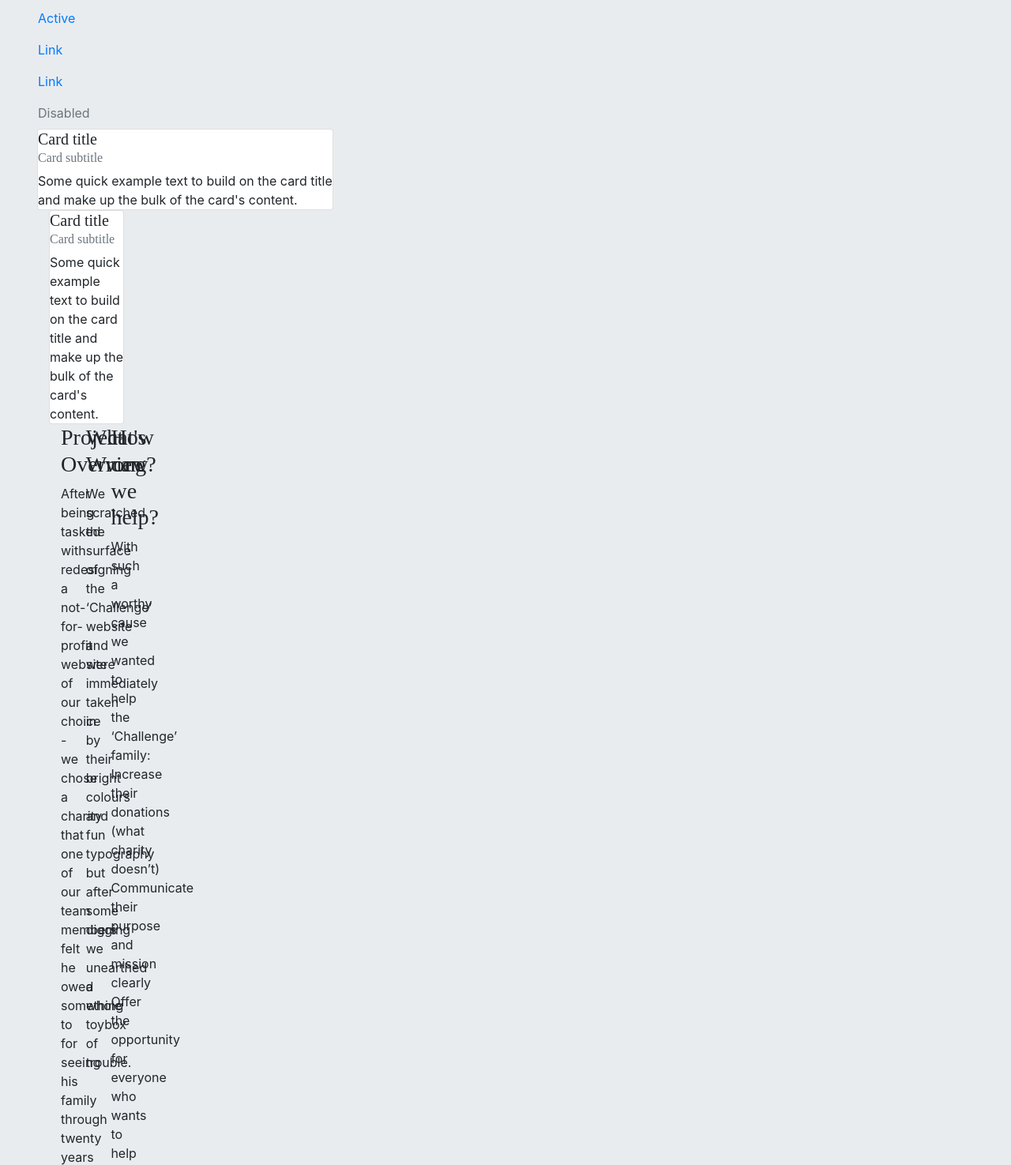
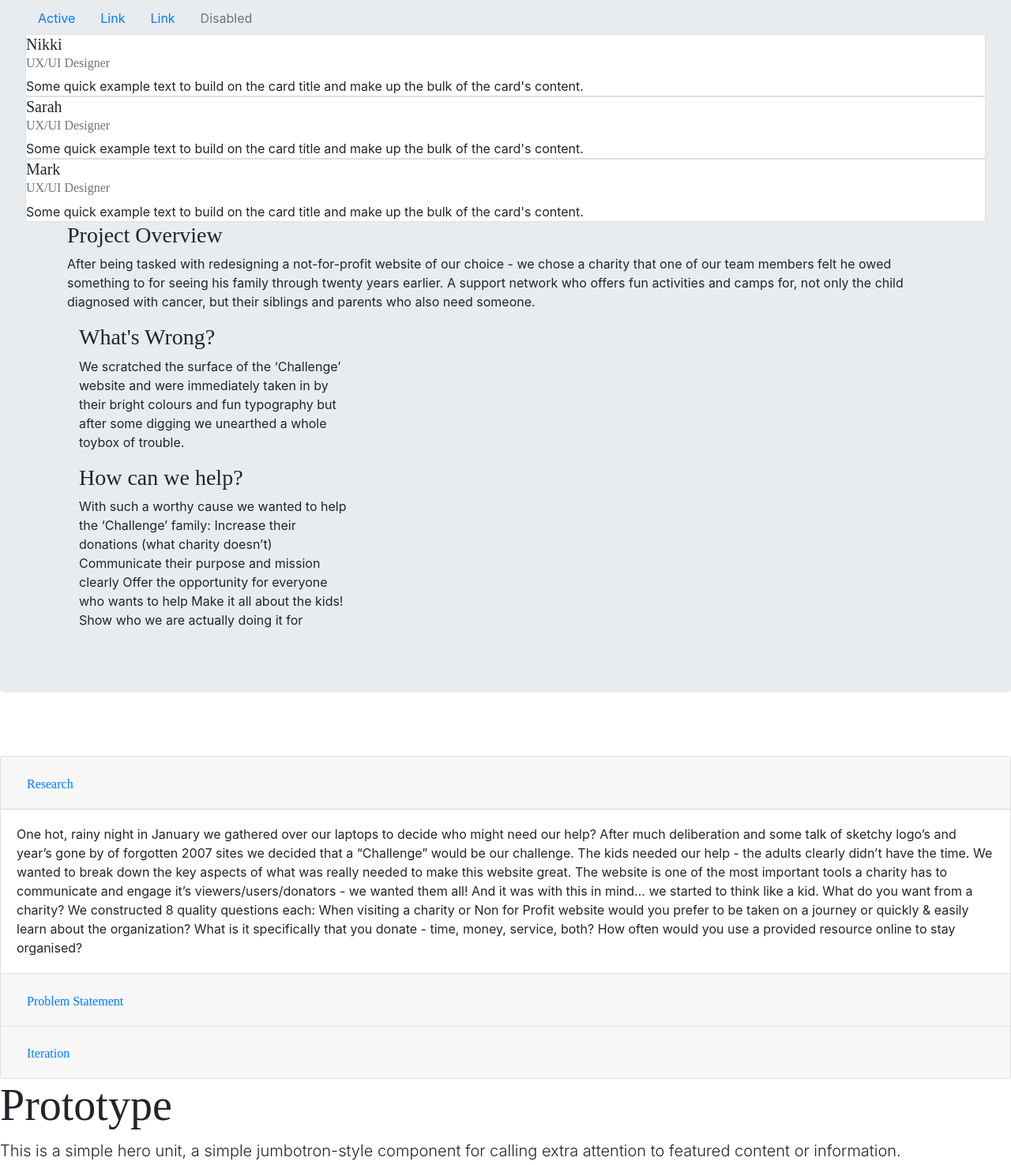
Before and after one commit to NikkiGillies/UX_UI_HW_20, a plain HTML site: page index.html in a window 1280 px wide. Shown: the part 317-1792 px from the top of the page at 79% size. Drawn offline with nearby package versions, Linux system fonts and the light colour scheme.

Commit message:
last push

```diff
--- a/Css/Style.css
+++ b/Css/Style.css
@@ -17,8 +17,6 @@ colour: yellow;
     position: fixed;
 }
 
-.col-md-4 {
-    float: center
 }
 
 /* Jumbotron  */
@@ -36,3 +34,9 @@ colour: yellow;
 
       }
 }
+
+.prototype {
+    padding-left: 15%;
+    align-items: center;
+    justify-content: center;
+}
--- a/index.html
+++ b/index.html
@@ -16,9 +16,11 @@
   </div>
     <div class="jumbotron rockBackground">
       <div class="jumboCopy">
-           <!-- Navigation - Bootsrap  componant -->
+
+
+  <!-- Navigation - Bootsrap  componant -->
    <div>
-    <ul class="nav flex-column">
+    <ul class="nav flex column">
       <li class="nav-item">
         <a class="nav-link active" href="#">Active</a>
       </li>
@@ -38,28 +40,37 @@
 
   <!--team - Card Componant-->
   <div class="team2"></div>
-  <div class="cardContainer col-lg-4 col-md-4 col-sm-12">
+  <div class="col-3"></div>
+    <div class="card">
+    <div class="Nikki">
+      <h5 class="Nikki">Nikki</h5>
+      <h6 class="card-subtitle mb-2 text-muted">UX/UI Designer</h6>
+      <p class="card-text">Some quick example text to build on the card title and make up the bulk of the card's content.</p>
+    </div>
+  </div>
+  <div class="team2"></div>
+  <div class="col-3"></div>
     <div class="card">
     <div class="Sarah">
-      <h5 class="Sarah">Card title</h5>
-      <h6 class="card-subtitle mb-2 text-muted">Card subtitle</h6>
+      <h5 class="Sarah">Sarah</h5>
+      <h6 class="card-subtitle mb-2 text-muted">UX/UI Designer</h6>
       <p class="card-text">Some quick example text to build on the card title and make up the bulk of the card's content.</p>
     </div>
   </div>
   <div class="team3"></div>
-  <div class="cardContainer col-lg-4 col-md-4 col-sm-12">
+  <div class="col-3"></div>
     <div class="card">
     <div class="Mark">
-      <h5 class="Mark">Card title</h5>
-      <h6 class="card-subtitle mb-2 text-muted">Card subtitle</h6>
+      <h5 class="Mark">Mark</h5>
+      <h6 class="card-subtitle mb-2 text-muted">UX/UI Designer</h6>
       <p class="card-text">Some quick example text to build on the card title and make up the bulk of the card's content.</p>
     </div>
   </div>
 
   <!--Cards-->
-  <div class="container">
-    <div class="row">
-      <div class="col-md-4">
+  <div class="flex container">
+    <div class="column">
+      <div class="col-3"></div>
         <h3>Project Overview</h3>
         <p>After being tasked with redesigning a not-for-profit website of our choice - we chose a charity that one of our team members felt he owed something to for seeing his family through twenty years earlier. A support network who offers fun activities and camps for, not only the child diagnosed with cancer, but their siblings and parents who also need someone.</p>
       </div>
@@ -87,14 +98,23 @@
     <div class="card-header" id="headingOne">
       <h2 class="mb-0">
         <button class="btn btn-link" type="button" data-toggle="collapse" data-target="#collapseOne" aria-expanded="true" aria-controls="collapseOne">
-          Collapsible Group Item #1
+          Research
         </button>
       </h2>
     </div>
 
     <div id="collapseOne" class="collapse show" aria-labelledby="headingOne" data-parent="#accordionExample">
       <div class="card-body">
-        Anim pariatur cliche reprehenderit, enim eiusmod high life accusamus terry richardson ad squid. 3 wolf moon officia aute, non cupidatat skateboard dolor brunch. Food truck quinoa nesciunt laborum eiusmod. Brunch 3 wolf moon tempor, sunt aliqua put a bird on it squid single-origin coffee nulla assumenda shoreditch et. Nihil anim keffiyeh helvetica, craft beer labore wes anderson cred nesciunt sapiente ea proident. Ad vegan excepteur butcher vice lomo. Leggings occaecat craft beer farm-to-table, raw denim aesthetic synth nesciunt you probably haven't heard of them accusamus labore sustainable VHS.
+        One hot, rainy night in January we gathered over our laptops to decide who might need our help? After much deliberation and some talk of sketchy logo’s and year’s gone by of forgotten 2007 sites we decided that a “Challenge” would be our challenge.
+The kids needed our help - the adults clearly didn’t have the time. We wanted to break down the key aspects of what was really needed to make this website great. The website is one of the most important tools a charity has to communicate and engage it’s viewers/users/donators - we wanted them all! And it was with this in mind… we started to think like a kid.
+
+What do you want from a charity?
+We constructed 8 quality questions each:
+
+When visiting a charity or Non for Profit website would you prefer to be taken on a journey or quickly & easily learn about the organization?
+What is it specifically that you donate - time, money, service, both?
+How often would you use a provided resource online to stay organised?
+
       </div>
     </div>
   </div>
@@ -102,7 +122,7 @@
     <div class="card-header" id="headingTwo">
       <h2 class="mb-0">
         <button class="btn btn-link collapsed" type="button" data-toggle="collapse" data-target="#collapseTwo" aria-expanded="false" aria-controls="collapseTwo">
-          Collapsible Group Item #2
+         Problem Statement
         </button>
       </h2>
     </div>
@@ -116,7 +136,7 @@
     <div class="card-header" id="headingThree">
       <h2 class="mb-0">
         <button class="btn btn-link collapsed" type="button" data-toggle="collapse" data-target="#collapseThree" aria-expanded="false" aria-controls="collapseThree">
-          Collapsible Group Item #3
+          Iteration
         </button>
       </h2>
     </div>
@@ -134,7 +154,7 @@
   <hr class="my-4">
   <p>It uses utility classes for typography and spacing to space content out within the larger container.</p>
   <p class="lead">
-    <a class="btn btn-primary btn-lg" href="#" role="button">Learn more</a>
+    <a class="btn btn-primary btn-lg" href="#" role="button">View Prototype</a>
   </p>
 </div>
 
```
